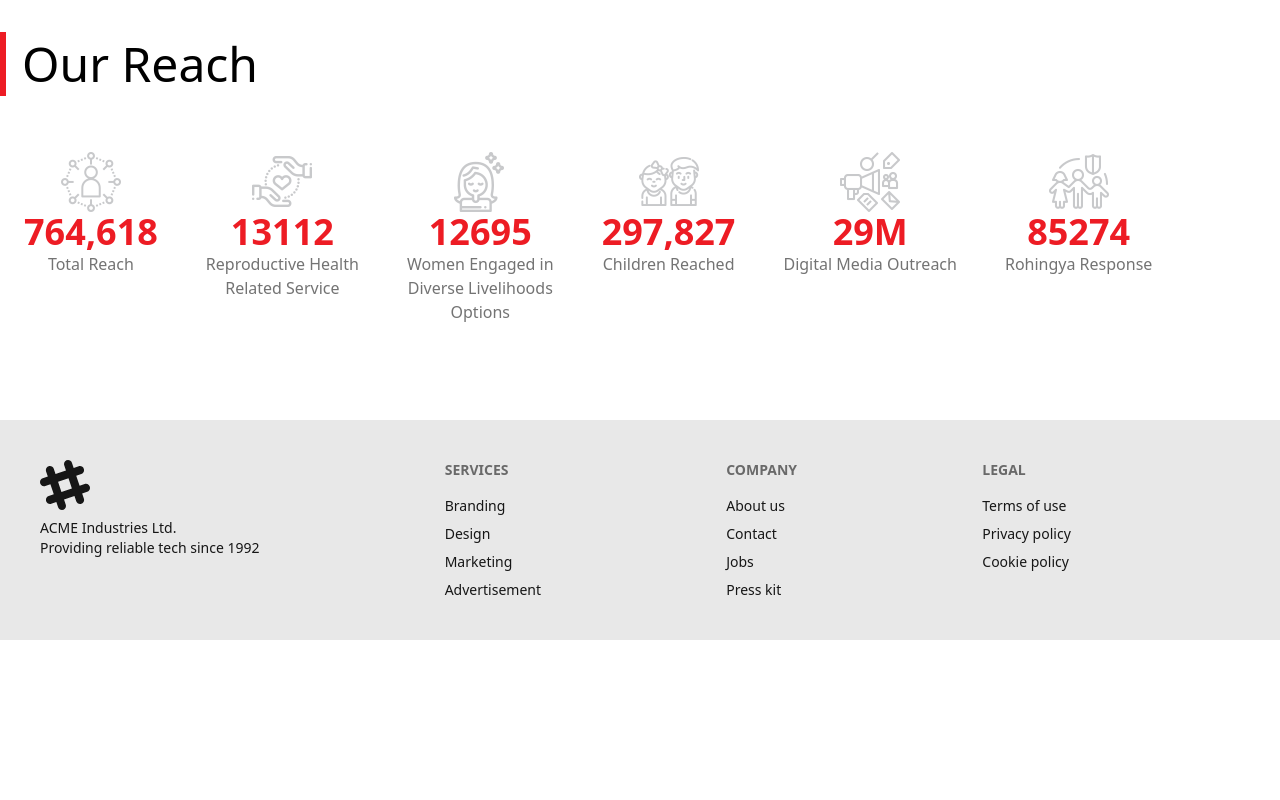
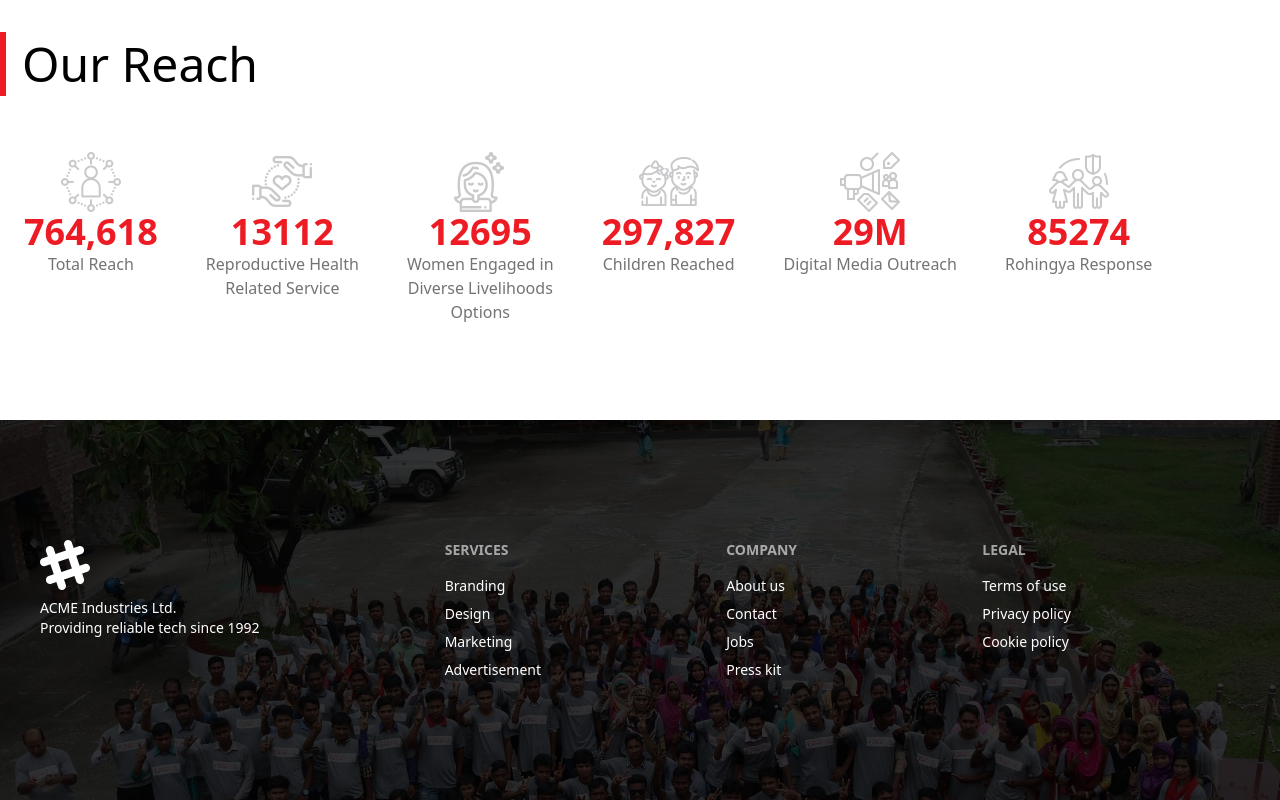
Before and after one commit to armank8/badhon, a React (Vite) app: page / in a window 1280 px wide. Shown: the part 1966-2766 px from the top of the page. Before the commit the page ends 2606 px from the top, so only its background shows below. Built offline with nearby package versions, Linux system fonts and the light colour scheme; the HTML template or start-up script is replaced by a standard one.

Commit message:
footer proto

```diff
--- a/src/pages/Shared/Footer.jsx
+++ b/src/pages/Shared/Footer.jsx
@@ -1,6 +1,17 @@
+import footer from "../../assets/img/footer-bg.png";
+
 export default function Footer() {
   return (
-    <footer className="footer p-10 bg-base-200 text-base-content">
+    <footer
+      style={{
+        backgroundColor: "rgba(0, 0, 0, 0.8)",
+        backgroundImage: `url(${footer})`,
+        backgroundSize: "cover",
+        paddingBlock: "5rem",
+      }}
+      className="bg-blend-darken"
+    >
+      <div className="footer  p-10  max-w-7xl mx-auto text-white">
         <aside>
           <svg
             width="50"
@@ -39,6 +50,7 @@ export default function Footer() {
           <a className="link link-hover">Privacy policy</a>
           <a className="link link-hover">Cookie policy</a>
         </nav>
+      </div>
     </footer>
   );
 }
```
Lines whose indentation alone changed are shown as unchanged.
